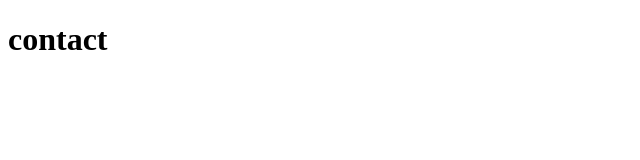
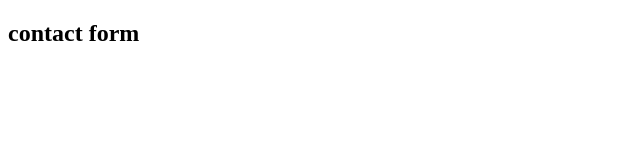
Before and after one commit to rajbascule/practice-project, a plain HTML site: page contact.html in a window 1280 px wide. Shown: the whole page, without its empty margins (0-640 px from the left). Drawn offline with Linux system fonts and the light colour scheme.

Commit message:
new contact file added

```diff
--- a/contact.html
+++ b/contact.html
@@ -7,6 +7,6 @@
     <title>Document</title>
 </head>
 <body>
-    <h1>contact</h1>
+    <h2>contact form</h2>
 </body>
 </html>
```
